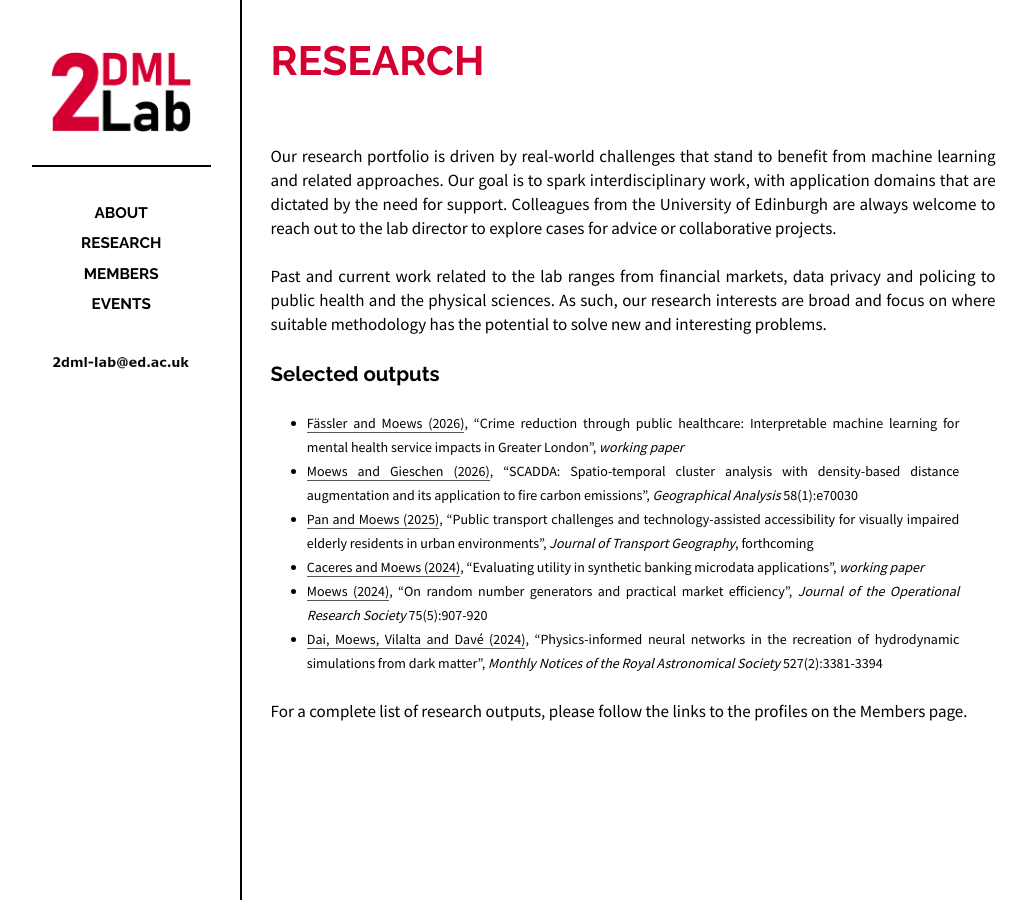
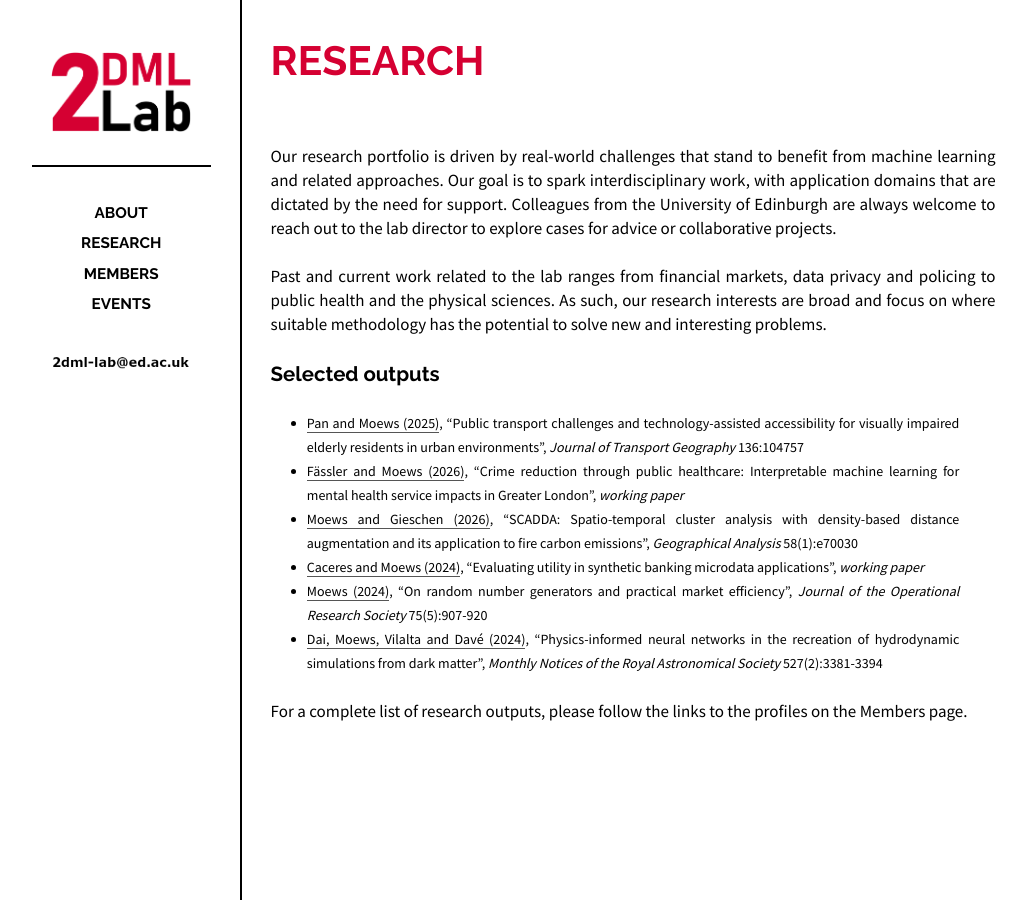
Before and after one commit to 2dml-lab/2dml-lab.github.io, a Jekyll site: the page built from _posts/2024-02-03-research.md, in a window 1280 px wide. Shown: the whole page, without its empty margins (118-1145 px from the left). Built offline with Jekyll 4.4.1, drawn with Linux system fonts in a browser that asks for light colours.

Commit message:
Update 2024-02-03-research.md

```diff
--- a/_posts/2024-02-03-research.md
+++ b/_posts/2024-02-03-research.md
@@ -14,9 +14,9 @@ Past and current work related to the lab ranges from financial markets, data pri
 
 ## Selected outputs
 
+- [Pan and Moews (2025)](https://doi.org/10.1016/j.jtrangeo.2026.104757), "Public transport challenges and technology-assisted accessibility for visually impaired elderly residents in urban environments", _Journal of Transport Geography_ 136:104757
 - [Fässler and Moews (2026)](https://arxiv.org/abs/2606.26202), "Crime reduction through public healthcare: Interpretable machine learning for mental health service impacts in Greater London", _working paper_
 - [Moews and Gieschen (2026)](https://doi.org/10.1111/gean.70030), "SCADDA: Spatio-temporal cluster analysis with density-based distance augmentation and its application to fire carbon emissions", _Geographical Analysis_ 58(1):e70030
-- [Pan and Moews (2025)](https://arxiv.org/abs/2606.26202), "Public transport challenges and technology-assisted accessibility for visually impaired elderly residents in urban environments", _Journal of Transport Geography_, forthcoming
 - [Caceres and Moews (2024)](https://arxiv.org/abs/2410.22519), "Evaluating utility in synthetic banking microdata applications", _working paper_
 - [Moews (2024)](https://doi.org/10.1080/01605682.2023.2219292), "On random number generators and practical market efficiency", _Journal of the Operational Research Society_ 75(5):907-920
 - [Dai, Moews, Vilalta and Davé (2024)](https://doi.org/10.1093/mnras/stad3394), "Physics-informed neural networks in the recreation of hydrodynamic simulations from dark matter", _Monthly Notices of the Royal Astronomical Society_ 527(2):3381-3394
```
